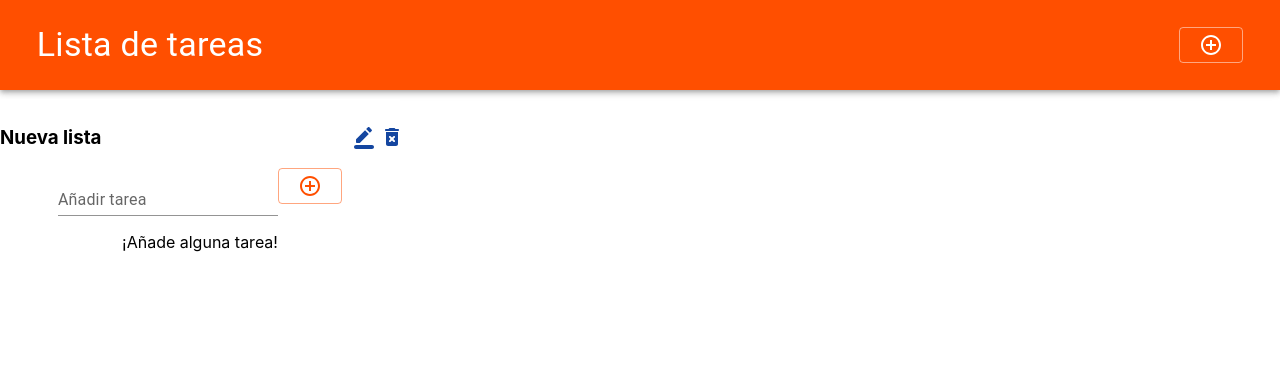
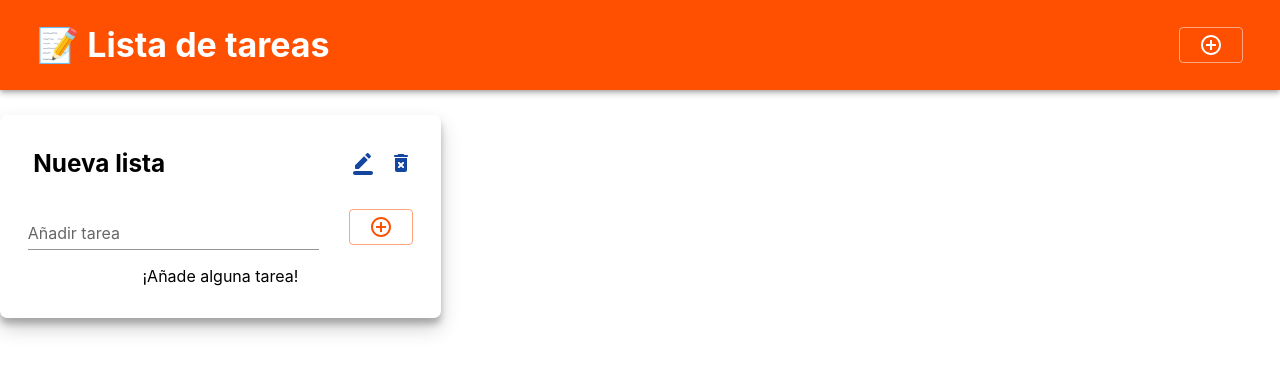
Before and after one commit to adrianmoratilla/todolist, a React (Create React App) app: page / in a window 1280 px wide. Both pictures are taken after a click on the button 1211 px from the left and 44 px from the top of the page. Shown: the top 372 px of the page. Built offline with nearby package versions, Linux system fonts and the light colour scheme.

Commit message:
Rediseño listas y cambio colores botones

```diff
--- a/src/App.js
+++ b/src/App.js
@@ -85,16 +85,15 @@ function App() {
 
   return (
     <div className="App">
-      <Header title="Lista de tareas" addNewList={addNewList}/>
+      <Header title="📝 Lista de tareas" addNewList={addNewList}/>
 
       <Grid container spacing={2}>
       {toDoList.length > 0
       ?
       toDoList.map((list, index)=>{
         return(
-        <Grid xs={4}>
+        <Grid key={index} item xs={4}>
           <ToDoList
-          key={index}
           list={list}
           editList={editList}
           addToDo={addToDo}
--- a/src/Components/FilterButton.js
+++ b/src/Components/FilterButton.js
@@ -1,13 +1,34 @@
 import { Button } from '@mui/material';
+import AssignmentOutlinedIcon from '@mui/icons-material/AssignmentOutlined';
+import AssignmentLateOutlinedIcon from '@mui/icons-material/AssignmentLateOutlined';
+import AssignmentTurnedInOutlinedIcon from '@mui/icons-material/AssignmentTurnedInOutlined';
 
 export function FilterButton(props) {
+
+  function icon(name) {
+
+    switch (name) {
+      case 'Terminadas':
+        return <AssignmentTurnedInOutlinedIcon/>;
+        break;
+      case 'Pendientes':
+          return <AssignmentLateOutlinedIcon/>;
+          break
+      default:
+       return <AssignmentOutlinedIcon/>;
+        break;
+      }
+  }
+
     return (
       <Button
         variant={props.isPressed ? 'contained': 'outlined'}
+        startIcon={icon(props.name)}
+        color="secondary"
         type="button"
         className="btn toggle-btn"
         aria-pressed={props.isPressed}
-        sx={{mr:1, ml:1}}
+        sx={{marginRight:1, marginLeft:1, marginTop:2}}
         onClick={() => props.setFilter(props.name)}
       >
         {/* <span className="visually-hidden">Show</span> */}
--- a/src/Components/Header.js
+++ b/src/Components/Header.js
@@ -9,7 +9,7 @@ export const Header = ({title, addNewList}) => {
     <Box sx={{ flexGrow: 1, mb: "2%"}} color={"primary"} >
       <AppBar position="static" sx={{p:"1%"}}>
         <Toolbar>
-          <Typography variant="h4" align="left" component="div" sx={{ flexGrow: 1 }}>
+          <Typography variant="h4" fontWeight='bold' align="left" component="div" sx={{ flexGrow: 1 }}>
             {title}
           </Typography>
           <AddNewList addNewList={addNewList}/>
--- a/src/Components/Palette.js
+++ b/src/Components/Palette.js
@@ -17,6 +17,20 @@ const theme = createTheme({
         main: '#FFF'
     }
   },
+  typography: {
+    fontFamily: [
+      '-apple-system',
+      'BlinkMacSystemFont',
+      '"Segoe UI"',
+      'Roboto',
+      '"Helvetica Neue"',
+      'Arial',
+      'sans-serif',
+      '"Apple Color Emoji"',
+      '"Segoe UI Emoji"',
+      '"Segoe UI Symbol"',
+    ].join(','),
+  },
 });
 
 export default function Palette({children}) {
--- a/src/Components/ToDo.css
+++ b/src/Components/ToDo.css
@@ -2,10 +2,6 @@
     text-decoration: line-through;
 }
 
-.css-et1ao3-MuiTypography-root{
-    width: 90%
+.lastButton{
+    margin-left: 10px !important;
 }
-
-.noEvents{
-    pointer-events: none;
-}
--- a/src/Components/ToDo.js
+++ b/src/Components/ToDo.js
@@ -12,6 +12,8 @@ import DeleteForeverRoundedIcon from '@mui/icons-material/DeleteForeverRounded';
 
 import CancelRoundedIcon from '@mui/icons-material/CancelRounded';
 import SaveAsRoundedIcon from '@mui/icons-material/SaveAsRounded';
+import RadioButtonUncheckedIcon from '@mui/icons-material/RadioButtonUnchecked';
+import TaskAltIcon from '@mui/icons-material/TaskAlt';
 
 export const ToDo = ({ toDo, deleteTask, completeTask, editTask, listId }) => {
 
@@ -54,7 +56,7 @@ export const ToDo = ({ toDo, deleteTask, completeTask, editTask, listId }) => {
                 <IconButton edge="end" aria-label="edit" onClick={saveEdit} color="secondary">
                     <SaveAsRoundedIcon />
                 </IconButton>
-                <IconButton edge="end" aria-label="cancel" onClick={cancelEdit} color="secondary">
+                <IconButton edge="end" aria-label="cancel" onClick={cancelEdit} color="secondary" className='lastButton'>
                     <CancelRoundedIcon />
                 </IconButton>
                 </>
@@ -63,7 +65,7 @@ export const ToDo = ({ toDo, deleteTask, completeTask, editTask, listId }) => {
                 <IconButton edge="end" aria-label="edit" onClick={showEdit} color="secondary">
                     <BorderColorRoundedIcon />
                 </IconButton>
-                <IconButton edge="end" aria-label="delete" onClick={() => deleteTask(listId, toDo.id)} color="secondary">
+                <IconButton edge="end" aria-label="delete" onClick={() => deleteTask(listId, toDo.id)} color="secondary" className='lastButton'>
                     <DeleteForeverRoundedIcon />
                 </IconButton>
                 </>
@@ -72,6 +74,8 @@ export const ToDo = ({ toDo, deleteTask, completeTask, editTask, listId }) => {
             <ListItemButton onClick={edit ? "none" : checkToDo} dense>
 
                 <Checkbox
+                    icon={<RadioButtonUncheckedIcon/>}
+                    checkedIcon={<TaskAltIcon/>}
                     edge="start"
                     checked={toDo.complete ? true : false}
                     tabIndex={-1}
@@ -85,7 +89,8 @@ export const ToDo = ({ toDo, deleteTask, completeTask, editTask, listId }) => {
                         name="newName"
                         value={newName}
                         error={errors ? true : false}
-                        multiline
+                        multiline="true"
+                        sx={{width: '85%'}}
                         helperText={errors ? "Introduce una tarea válida" : ""}
                         onChange={(e) => setNewName(e.target.value)}
 
@@ -94,7 +99,8 @@ export const ToDo = ({ toDo, deleteTask, completeTask, editTask, listId }) => {
                     <ListItemText
                         className= {toDo.complete ? "completed" : ""}
                         primary={toDo.task}
-                        multiline
+                        primaryTypographyProps={{width: '95%'}}
+                        multiline="true"
                     />
                 }
             </ListItemButton>
--- /dev/null
+++ b/src/Components/ToDoList.css
@@ -0,0 +1,39 @@
+.list{
+    width: 100%;
+    max-width: 470px;
+    background-color: white;
+    margin: 0 auto !important;
+    padding-inline:  3% !important;
+    padding-bottom: 4% !important;
+    box-shadow: 0 10px 20px rgb(0 0 0 / 19%), 0 6px 6px rgb(0 0 0 / 23%);
+    border-radius: 0.45em
+}
+
+.listTitle{
+    display: flex;
+    justify-content: space-between;
+    align-items: center;
+    padding-left: 5% !important;
+    font-size: 1.3em;
+}
+
+.listTitle input {
+    width: 70%;
+    font-size: 1.4em;
+    font-weight: bold;
+}
+
+.buttonContainer{
+    margin-right: 5%
+}
+
+.buttonContainer :last-child {
+    margin-left: 10px
+}
+
+.newTask{
+    margin-bottom: 3%;
+    display: flex;
+    justify-content: space-around;
+    align-items: baseline;
+}
--- a/src/Components/ToDoList.js
+++ b/src/Components/ToDoList.js
@@ -2,6 +2,7 @@ import { ToDo } from './ToDo'
 import { useState } from 'react';
 import { FilterButton } from './FilterButton';
 import { Button } from '@mui/material';
+import Typography from '@mui/material/Typography';
 import TextField from '@mui/material/TextField';
 import Box from '@mui/material/Box';
 import AddCircleOutlineIcon from '@mui/icons-material/AddCircleOutline';
@@ -11,7 +12,7 @@ import DeleteForeverRoundedIcon from '@mui/icons-material/DeleteForeverRounded';
 import List from '@mui/material/List';
 import SaveAsRoundedIcon from '@mui/icons-material/SaveAsRounded';
 import CancelRoundedIcon from '@mui/icons-material/CancelRounded';
-
+import './ToDoList.css';
 
 const FILTER_MAP = {
   Todas: () => true,
@@ -68,12 +69,12 @@ export const ToDoList = ({ list, editList, deleteList, addToDo, deleteTask, comp
 
   return (
 
-      <List sx={{ width: '100%', maxWidth: 400, bgcolor: 'background.paper' }} id={list.id} style={{margin: '0 auto'}}>
-      <Box sx={{ display: 'flex', justifyContent: "space-between", alignItems: "center"}}>
+      <List className={'list'} id={list.id}>
+      <Box className={'listTitle'}>
         {edit
           ?
             <TextField
-          label="Añadir tarea"
+              label="Editar título"
               variant="standard"
               name="newList"
               value={newName}
@@ -85,7 +86,7 @@ export const ToDoList = ({ list, editList, deleteList, addToDo, deleteTask, comp
           <h3>{list.title}</h3>
         }
 
-        <Box>
+        <Box className={'buttonContainer'}>
           {edit
           ?
           <>
@@ -110,8 +111,9 @@ export const ToDoList = ({ list, editList, deleteList, addToDo, deleteTask, comp
         </Box>
       </Box>
 
-      <form onSubmit={onSubmitHandler}>
+      <form onSubmit={onSubmitHandler} className={'newTask'}>
         <TextField
+          sx={{width: '70%'}}
           label="Añadir tarea"
           variant="standard"
           name="toDo"
--- a/src/index.js
+++ b/src/index.js
@@ -13,7 +13,4 @@ root.render(
     </Palette>
 );
 
-// If you want to start measuring performance in your app, pass a function
-// to log results (for example: reportWebVitals(console.log))
-// or send to an analytics endpoint. Learn more: https://bit.ly/CRA-vitals
 reportWebVitals();
```
Lines whose indentation alone changed are shown as unchanged.
